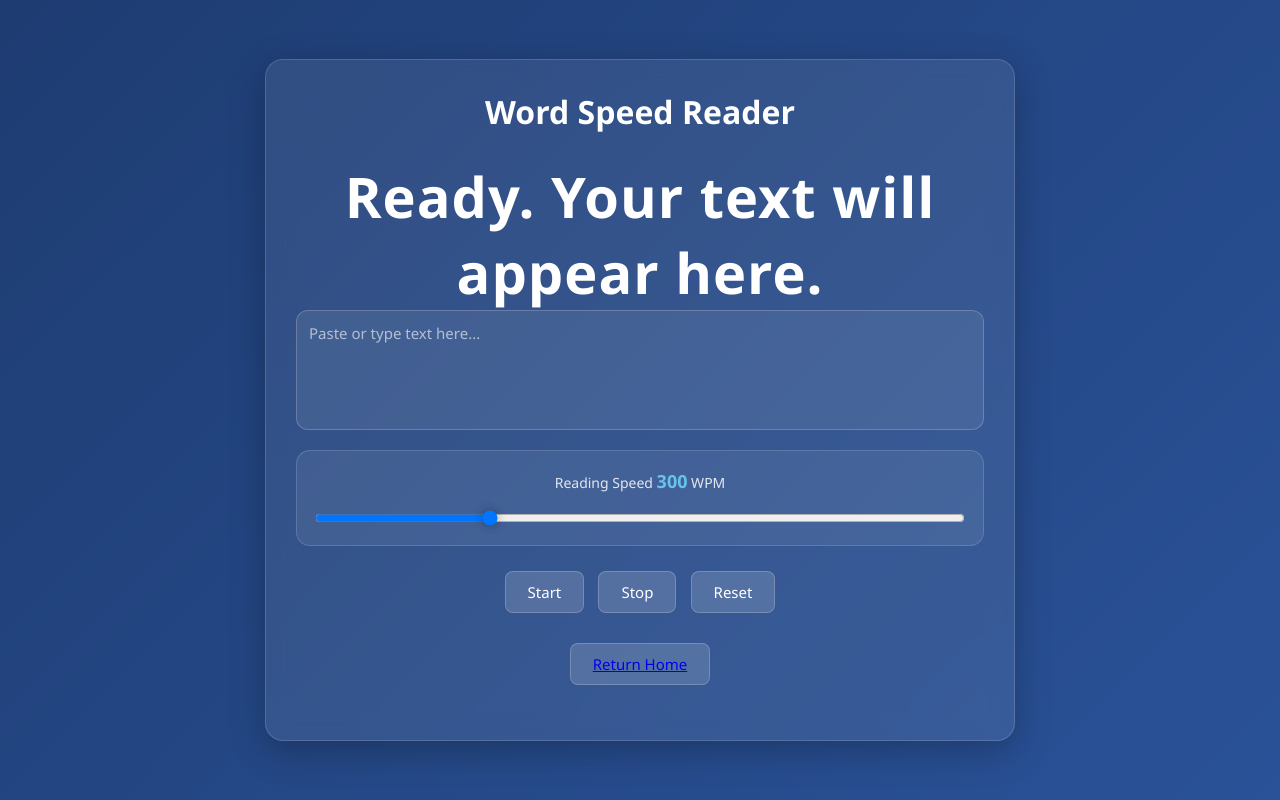
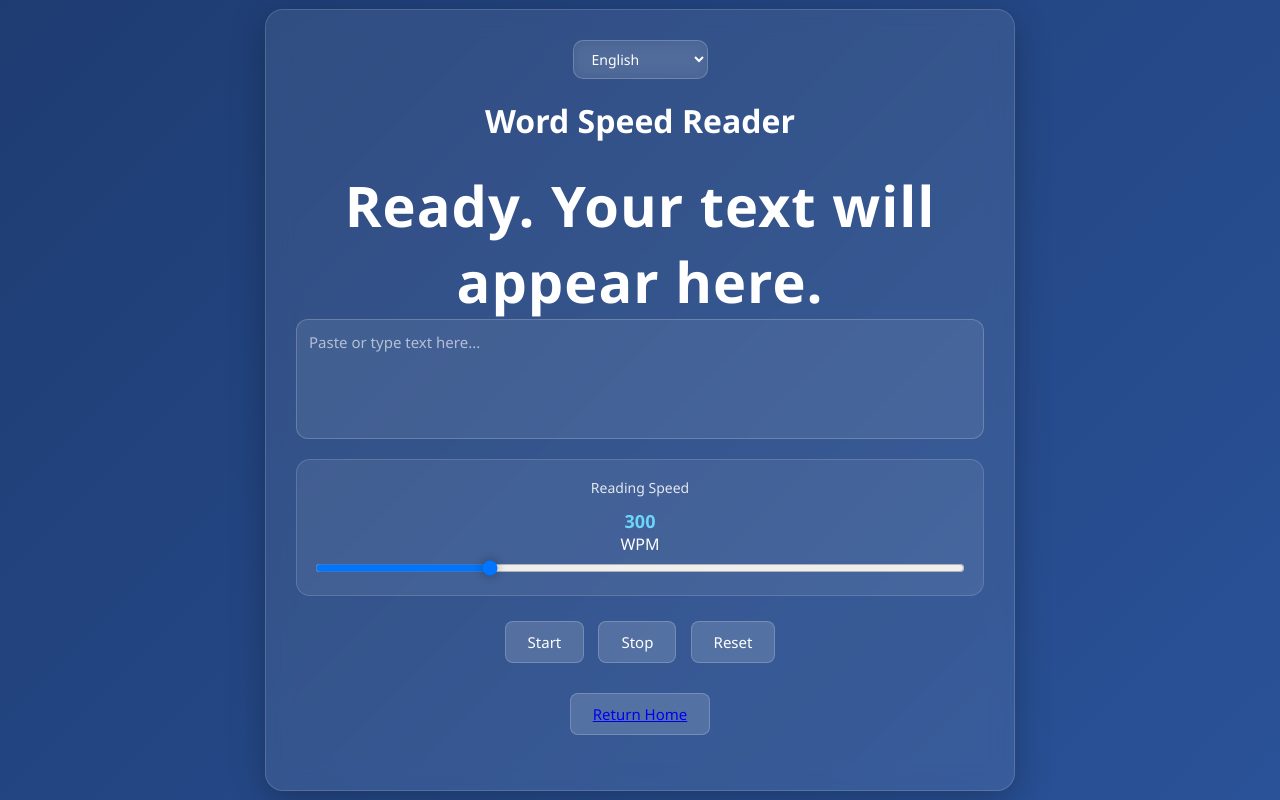
Before and after one commit to mihailSpaseski/schoolProjects.github.io, a plain HTML site: page apps/speed-reader/index.html in a window 1280 px wide. Drawn offline with Linux system fonts and the light colour scheme.

Commit message:
languages added

```diff
--- a/apps/speed-reader/css/style.css
+++ b/apps/speed-reader/css/style.css
@@ -134,3 +134,35 @@ button:hover {
   min-height: 80px;
   letter-spacing: 1px;
 }
+
+
+.lang-select {
+  margin-bottom: 20px;
+  padding: 8px 14px;
+  border-radius: 10px;
+  border: 1px solid rgba(255, 255, 255, 0.2);
+  background: rgba(255, 255, 255, 0.08);
+  backdrop-filter: blur(8px);
+  color: white;
+  font-size: 14px;
+  cursor: pointer;
+  outline: none;
+  transition: all 0.2s ease;
+}
+
+/* Hover effect */
+.lang-select:hover {
+  background: rgba(255, 255, 255, 0.15);
+}
+
+/* Focus glow */
+.lang-select:focus {
+  border-color: #6dd5fa;
+  box-shadow: 0 0 8px rgba(109, 213, 250, 0.5);
+}
+
+/* Dropdown options (limited styling support) */
+.lang-select option {
+  background: #1e3c72;
+  color: white;
+}
--- a/apps/speed-reader/index.html
+++ b/apps/speed-reader/index.html
@@ -10,33 +10,43 @@
 
 <body>
   <div class="container">
-    <h1>Word Speed Reader</h1>
+    <select id="languageSelect" class="lang-select">
+      <option value="mk">Македонски</option>
+      <option value="en">English</option>
+      <option value="sq">Albanian</option>
+    </select>
 
-    <div id="display">Ready. Your text will appear here.</div>
+    <h1 data-i18n="title">Word Speed Reader</h1>
 
-    <textarea id="textInput" placeholder="Paste or type text here..."></textarea>
+    <div id="display" data-i18n="display">Ready. Your text will appear here.</div>
+
+    <textarea id="textInput" data-i18n-placeholder="textarea_placeholder"
+      placeholder="Paste or type text here..."></textarea>
 
     <div class="controls">
-      <label>
+      <label data-i18n="speed_label">
         Reading Speed
-        <span id="speedValue">300</span> WPM
       </label>
+      <span id="speedValue">300</span>
+      <p data-i18n="unit">WPM</p>
       <input type="range" id="speedSlider" min="50" max="1000" value="300">
     </div>
 
 
     <div class="buttons">
-      <button id="startBtn">Start</button>
-      <button id="stopBtn">Stop</button>
-      <button id="resetBtn">Reset</button>
+      <button id="startBtn" data-i18n="start">Start</button>
+      <button id="stopBtn" data-i18n="stop">Stop</button>
+      <button id="resetBtn" data-i18n="reset">Reset</button>
     </div>
 
     <div class="buttons">
-      <button id="returnHome"> <a href="../../index.html">Return Home</a> </button>
+      <button id="returnHome"> <a href="../../index.html" data-i18n="return_home">Return Home</a> </button>
     </div>
   </div>
 
-  <script src="js/main.js"></script>
+  <script src="./../../js/i18n.js"></script>
+  <script src="./../../js/main.js"></script>
+  <script src="./js/main.js"></script>
 </body>
 
 </html>
--- a/apps/speed-reader/js/main.js
+++ b/apps/speed-reader/js/main.js
@@ -22,13 +22,16 @@ speedSlider.addEventListener("input", () => {
 
 function setButtonLabel() {
   if (state === "running") {
-    startBtn.textContent = "Pause";
+    // startBtn.textContent = "Pause";
+    startBtn.textContent = translations[currentLang].pause;
     textInput.style.display = "none"; // HIDE
   } else if (state === "paused") {
-    startBtn.textContent = "Resume";
+    // startBtn.textContent = "Resume";
+    startBtn.textContent = translations[currentLang].resume;
     textInput.style.display = "block"; // SHOW
   } else {
-    startBtn.textContent = "Start";
+    // startBtn.textContent = "Start";
+    startBtn.textContent = translations[currentLang].start;
     textInput.style.display = "block"; // SHOW
   }
 }
@@ -74,7 +77,7 @@ function readNextWord() {
   if (state !== "running") return;
 
   if (currentIndex >= words.length) {
-    display.textContent = "Done";
+    display.textContent = translations[currentLang].done;
     state = "idle";
     setButtonLabel();
     return;
@@ -110,7 +113,7 @@ stopBtn.addEventListener("click", () => {
     state = "paused";
     clearTimeout(timeout);
     clearInterval(countdownInterval);
-    display.textContent = "Stopped";
+    display.textContent = translations[currentLang].stop;
     setButtonLabel();
   }
 });
@@ -122,7 +125,7 @@ resetBtn.addEventListener("click", () => {
   clearInterval(countdownInterval);
   currentIndex = 0;
   words = [];
-  display.textContent = "Ready";
+  display.textContent = translations[currentLang].ready;
   setButtonLabel();
 });
 
--- a/css/style.css
+++ b/css/style.css
@@ -79,3 +79,34 @@ footer {
   font-size: 14px;
   opacity: 0.7;
 }
+
+.lang-select {
+  margin-bottom: 20px;
+  padding: 8px 14px;
+  border-radius: 10px;
+  border: 1px solid rgba(255, 255, 255, 0.2);
+  background: rgba(255, 255, 255, 0.08);
+  backdrop-filter: blur(8px);
+  color: white;
+  font-size: 14px;
+  cursor: pointer;
+  outline: none;
+  transition: all 0.2s ease;
+}
+
+/* Hover effect */
+.lang-select:hover {
+  background: rgba(255, 255, 255, 0.15);
+}
+
+/* Focus glow */
+.lang-select:focus {
+  border-color: #6dd5fa;
+  box-shadow: 0 0 8px rgba(109, 213, 250, 0.5);
+}
+
+/* Dropdown options (limited styling support) */
+.lang-select option {
+  background: #1e3c72;
+  color: white;
+}
--- /dev/null
+++ b/js/i18n.js
@@ -0,0 +1,91 @@
+const translations = {
+  en: {
+    title: "Word Speed Reader",
+    title_main: "📚 School Apps",
+    textarea_placeholder: "Paste or type text here...",
+    speed_label: "Reading Speed",
+    start: "Start",
+    pause: "Pause",
+    resume: "Resume",
+    stop: "Stop",
+    reset: "Reset",
+    ready: "Ready",
+    done: "Done",
+    return_home: "Return Home",
+    display: "Ready. Your text will appear here.",
+    unit: "WPM",
+    tool_select: "Select a tool to get started",
+    app_speed_reader: "Speed Reader",
+    app_speed_reader_desc: "Train your reading speed and focus",
+    app_math_solver: "Math Solver",
+    coming_soon: "Coming soon",
+  },
+
+  mk: {
+    title: "Брз Читач на Зборови",
+    title_main: "📚 Школски апликации",
+    textarea_placeholder: "Внесете текст тука...",
+    speed_label: "Брзина на читање",
+    start: "Почни",
+    pause: "Пауза",
+    resume: "Продолжи",
+    stop: "Стоп",
+    reset: "Ресет",
+    ready: "Подготвен",
+    done: "Завршено",
+    return_home: "Врати се на почетна страна",
+    display: "Спремно. Текстот ќе се појави тука.",
+    unit: "Зборови во минута",
+    tool_select: "Одберете алатка/апликација",
+    app_speed_reader: "Брзо Читање",
+    app_speed_reader_desc: "Вежбај ја брзината и концентрацијата при читање",
+    app_math_solver: "Решавач на математика",
+    coming_soon: "Наскоро",
+  },
+
+  sq: {
+    title: "Lexues i Shpejtë i Fjalëve",
+    title_main: "📚 Aplikacione Shkollore",
+    textarea_placeholder: "Ngjit ose shkruaj tekstin këtu...",
+    speed_label: "Shpejtësia e Leximit",
+    start: "Fillo",
+    pause: "Pauzë",
+    resume: "Vazhdo",
+    stop: "Ndalo",
+    reset: "Rivendos",
+    ready: "Gati",
+    done: "Përfunduar",
+    return_home: "Kthehu në faqen kryesore",
+    display: "Gati. Teksti juaj do të shfaqet këtu.",
+    unit: "Fjalë në minutë",
+    tool_select: "Zgjidh një mjet për të filluar",
+    app_speed_reader: "Lexim i Shpejtë",
+    app_speed_reader_desc: "Stërvit shpejtësinë dhe përqendrimin në lexim",
+    app_math_solver: "Zgjidhës Matematike",
+    coming_soon: "Së shpejti",
+  },
+};
+
+let currentLang = localStorage.getItem("lang") || "en";
+const languageSelect = document.getElementById("languageSelect");
+languageSelect.value = currentLang;
+
+function applyTranslations() {
+  document.querySelectorAll("[data-i18n]").forEach((el) => {
+    const key = el.dataset.i18n;
+    el.textContent = translations[currentLang][key];
+  });
+
+  document.querySelectorAll("[data-i18n-placeholder]").forEach((el) => {
+    const key = el.dataset.i18nPlaceholder;
+    el.placeholder = translations[currentLang][key];
+  });
+}
+
+document.getElementById("languageSelect").addEventListener("change", (e) => {
+  currentLang = e.target.value;
+  localStorage.setItem("lang", currentLang);
+  applyTranslations();
+});
+
+applyTranslations();
```
Also changed, not shown: index.html (+16 -8 lines).
